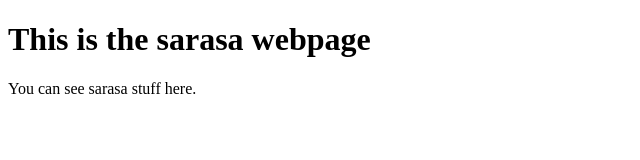
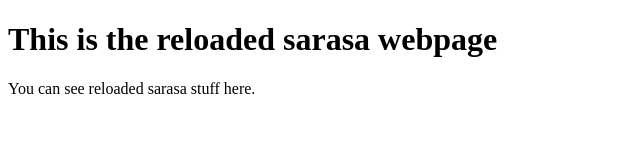
Before and after one commit to Xavier3rd/Devops, a plain HTML site: page index.html in a window 1280 px wide. Shown: the whole page, without its empty margins (0-640 px from the left). Drawn offline with Linux system fonts and the light colour scheme.

Commit message:
Update index.html

```diff
--- a/index.html
+++ b/index.html
@@ -1,12 +1,12 @@
 <!DOCTYPE html>
 <html>
 <head>
-<title>Sarasa</title>
+<title>Sarasa Reloaded</title>
 </head>
 <body>
 
-<h1>This is the sarasa webpage</h1>
-<p>You can see sarasa stuff here.</p>
+<h1>This is the reloaded sarasa webpage</h1>
+<p>You can see reloaded sarasa stuff here.</p>
 
 </body>
 </html>
```
